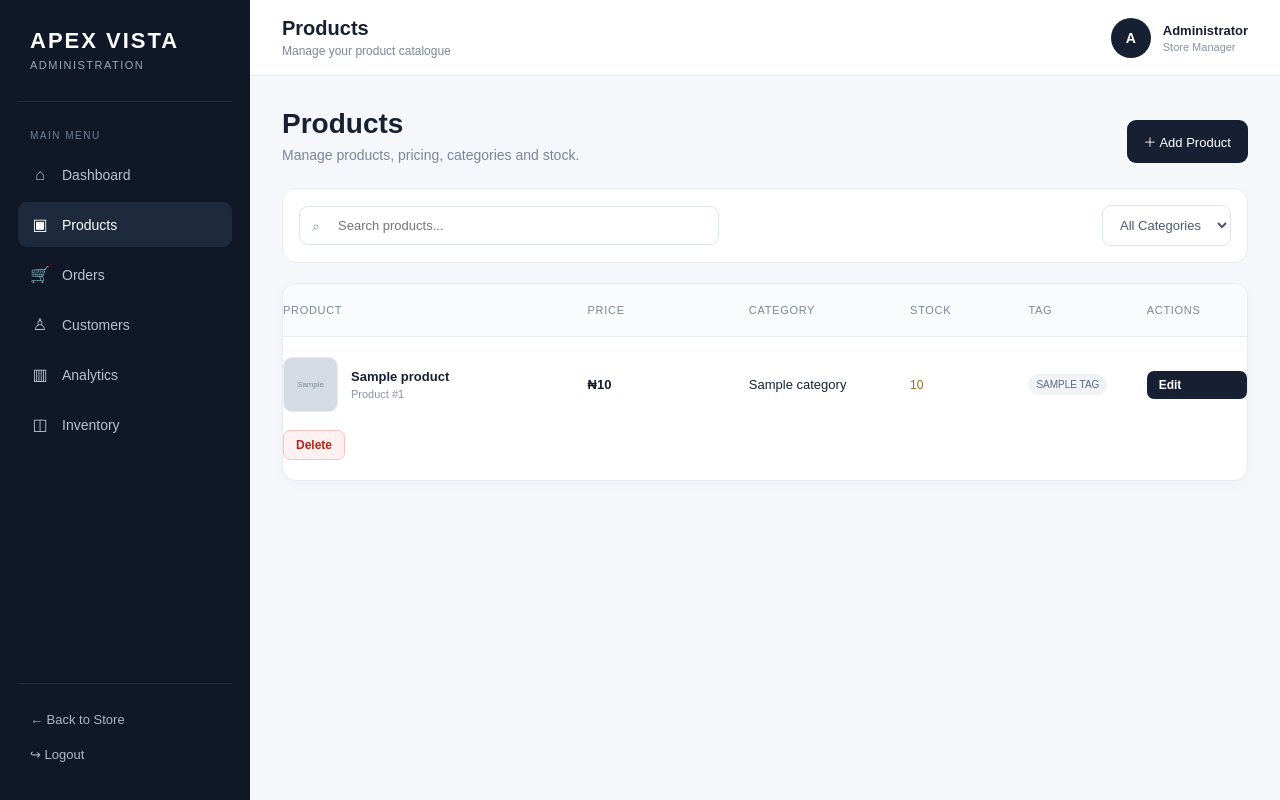
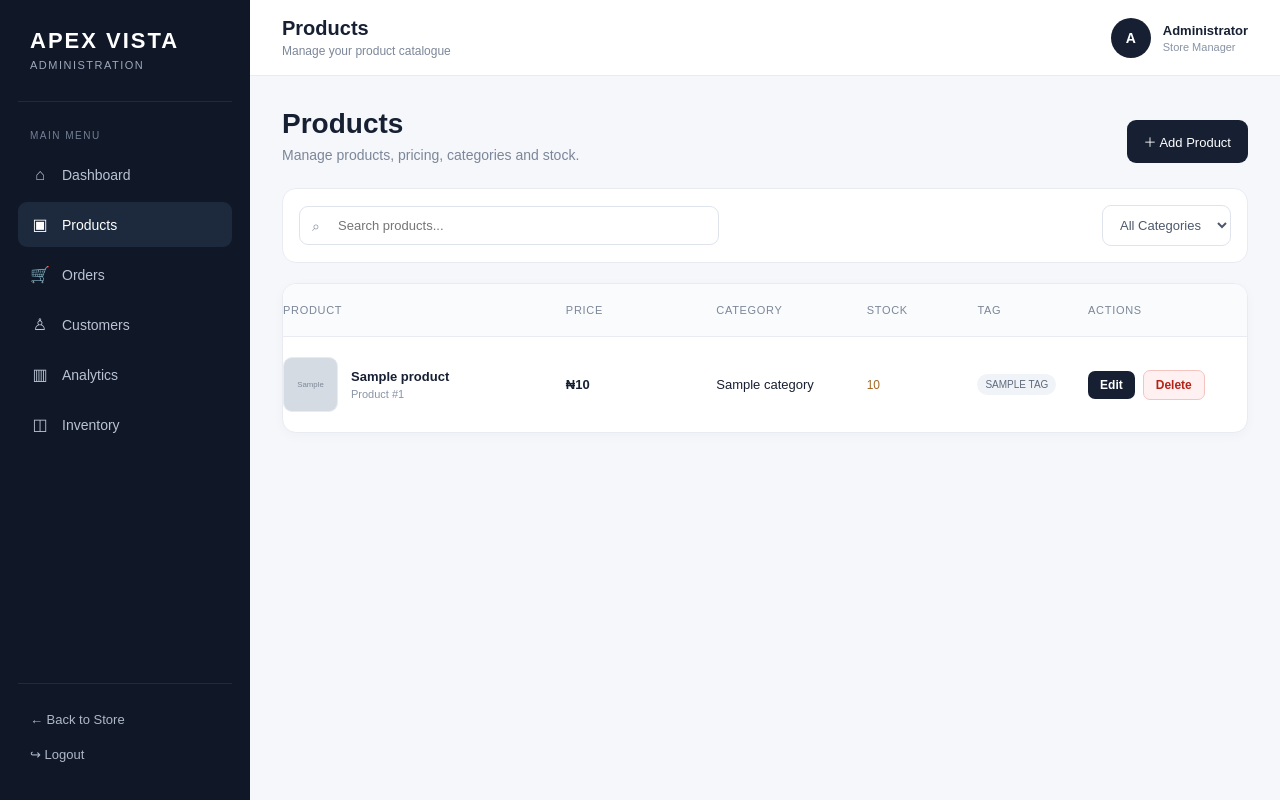
Before and after one commit to alexwealth8-hub/apex-vista, a Flask app: template templates/admin_products.html in a window 1280 px wide. Run offline with Flask 3, Linux system fonts and the light colour scheme; the template is opened without the code that fills it: most values are stand-ins (such as "Sample title", 1, 10 or a date in 2020); grey boxes marked "Sample" are stand-in pictures; some libraries are stand-ins or nearby versions.

Commit message:
Fix admin product action buttons

```diff
--- a/templates/admin_products.html
+++ b/templates/admin_products.html
@@ -288,7 +288,7 @@
         .table-header,
         .product-row {
             display: grid;
-            grid-template-columns: 2fr 1fr 1fr 0.7fr 0.7fr 0.7fr;
+            grid-template-columns: 2fr 1fr 1fr 0.7fr 0.7fr 1.2fr;
             align-items: center;
             gap: 18px;
             padding: 20px 0;
@@ -769,7 +769,21 @@
                         {% endif %}
 
                     </span>
-                                        <a
+
+
+                    <!-- ACTIONS -->
+
+                    <div
+                        class="action-buttons"
+                        style="
+                            display: flex;
+                            align-items: center;
+                            gap: 8px;
+                            flex-wrap: nowrap;
+                            white-space: nowrap;
+                        "
+                    >
+
                         <a
                             href="/admin/products/edit/{{ product.id }}"
                             class="edit-btn"
@@ -777,17 +791,24 @@
                             Edit
                         </a>
 
+
                         <form
                             action="/admin/products/delete/{{ product.id }}"
                             method="POST"
-    onsubmit="return confirm('Are you sure you want to delete {{ product.name }}?');"
-    style="display: inline;"
+                            style="margin: 0;"
+                            onsubmit="return confirm('Are you sure you want to delete this product?');"
                         >
-    <button type="submit" class="delete-btn">
+
+                            <button
+                                type="submit"
+                                class="delete-btn"
+                            >
                                 Delete
                             </button>
+
                         </form>
 
+                    </div>
 
                 </div>
 
```
Lines whose indentation alone changed are shown as unchanged.
